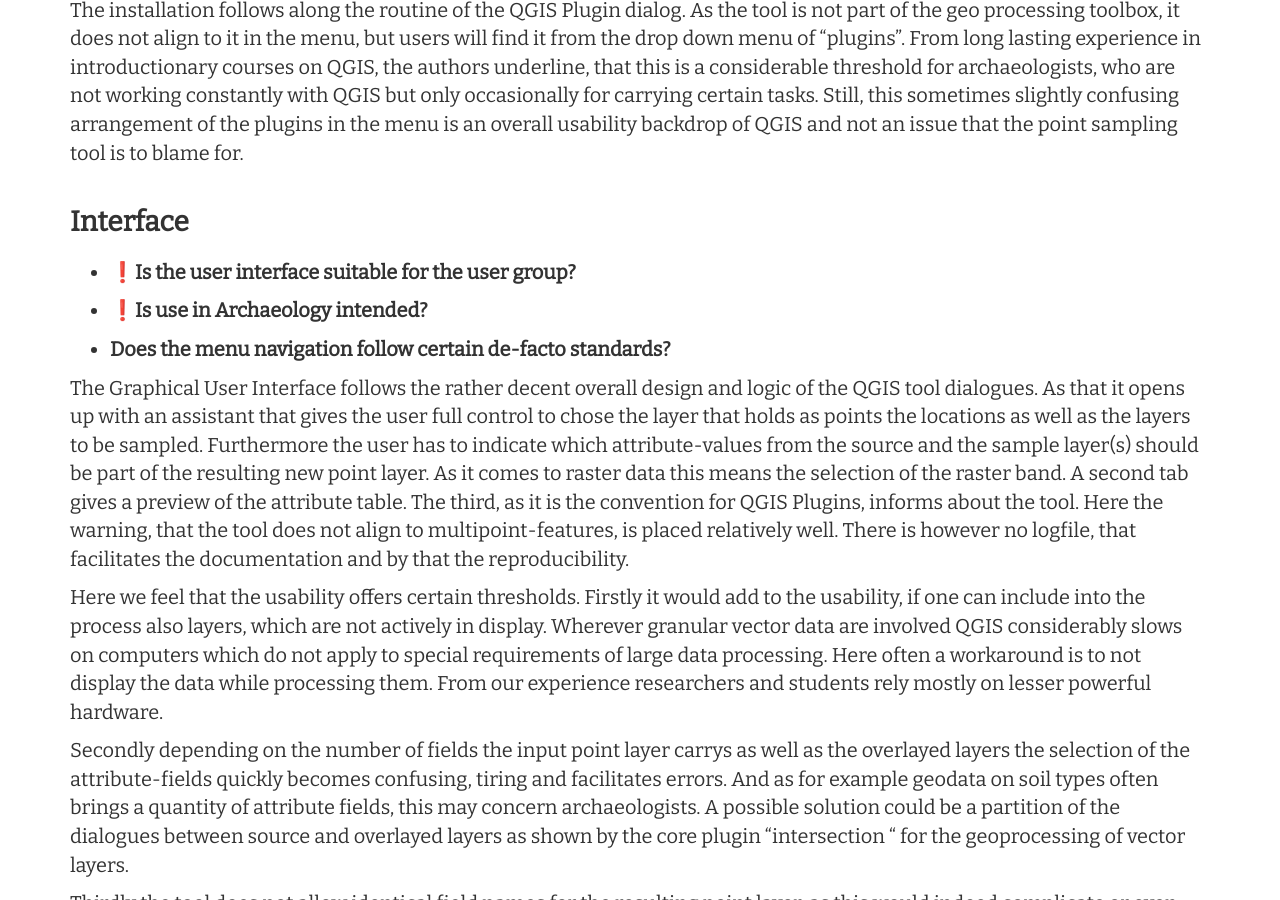
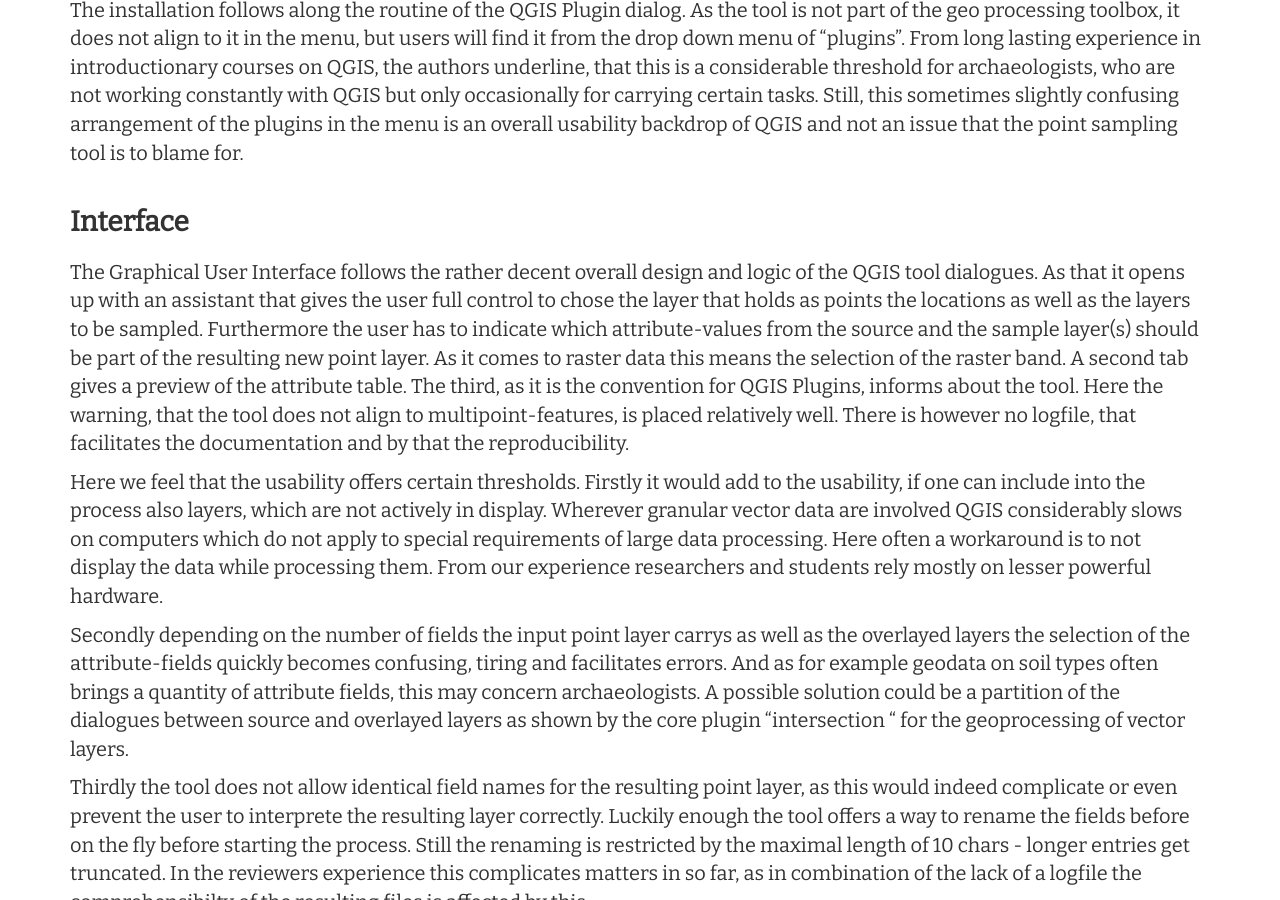
Before and after one commit to Research-Squirrel-Engineers/DGUF_PointSamplingTool, a Jekyll site: the page built from Review_Draft.md, in a window 1280 px wide and 900 px high, scrolled down 2392 px. Built offline with Jekyll 4.4.1, drawn with Linux system fonts in a browser that asks for light colours; nearby versions of some CDN libraries; emoji names are drawn with the system emoji font.

Commit message:
delete questions

```diff
--- a/Review_Draft.md
+++ b/Review_Draft.md
@@ -113,14 +113,6 @@
 
 #### Interface
 
-* :heavy_exclamation_mark:**Is the user interface suitable for the user group?**
-
-
-* :heavy_exclamation_mark:**Is use in Archaeology intended?**
-
-
-* **Does the menu navigation follow certain de-facto standards?**
-
 The Graphical User Interface follows the rather decent overall design and logic of the QGIS tool dialogues. As that it opens up with an assistant that gives the user full control to chose the layer that holds as points the locations as well as the layers to be sampled. Furthermore the user has to indicate which attribute-values from the source and the sample layer(s) should be part of the resulting new point layer. As it comes to raster data this means the selection of the raster band. A second tab gives a preview of the attribute table. The third, as it is the convention for QGIS Plugins, informs about the tool. Here the warning, that the tool does not align to multipoint-features, is placed relatively well. There is however no logfile, that facilitates the documentation and by that the reproducibility.
 
 Here we feel that the usability offers certain thresholds. Firstly it would add to the usability, if one can include into the process also layers, which are not actively in display. Wherever granular vector data are involved QGIS considerably slows on computers which do not apply to special requirements of large data processing. Here often a workaround is to not display the data while processing them. From our experience researchers and students rely mostly on lesser powerful hardware.
```
